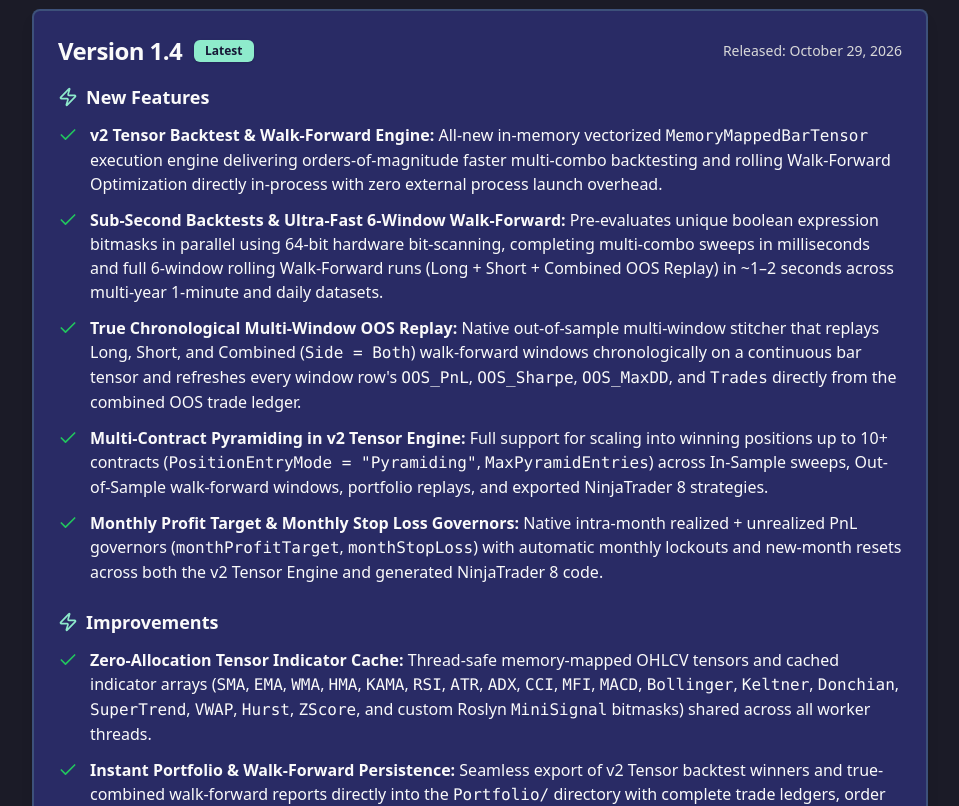
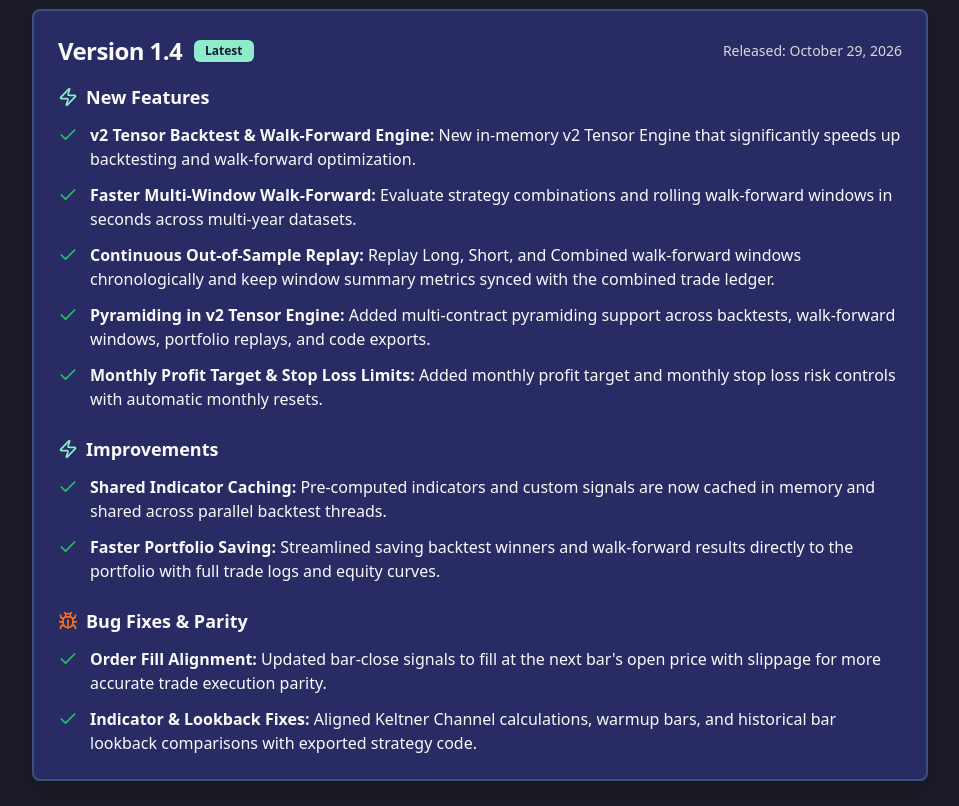
Before and after one commit to JacobAmaral/stratgen, a Next.js app: page /changelog in a window 1280 px wide. Shown: the part 440-1246 px from the top of the page, without its empty margins (160-1119 px from the left). Built offline with nearby package versions, Linux system fonts and the light colour scheme.

Commit message:
Simplify v1.4 website and changelog copy

```diff
--- a/src/pages/changelog.tsx
+++ b/src/pages/changelog.tsx
@@ -128,31 +128,31 @@ export default function Changelog() {
                                         <li className="flex items-start gap-3">
                                             <CheckIcon className="h-5 w-5 text-green-500 flex-shrink-0 mt-0.5" />
                                             <div>
-                                                <strong>v2 Tensor Backtest &amp; Walk-Forward Engine:</strong> All-new in-memory vectorized <code>MemoryMappedBarTensor</code> execution engine delivering orders-of-magnitude faster multi-combo backtesting and rolling Walk-Forward Optimization directly in-process with zero external process launch overhead.
-                                            </div>
-                                        </li>
-                                        <li className="flex items-start gap-3">
-                                            <CheckIcon className="h-5 w-5 text-green-500 flex-shrink-0 mt-0.5" />
-                                            <div>
-                                                <strong>Sub-Second Backtests &amp; Ultra-Fast 6-Window Walk-Forward:</strong> Pre-evaluates unique boolean expression bitmasks in parallel using 64-bit hardware bit-scanning, completing multi-combo sweeps in milliseconds and full 6-window rolling Walk-Forward runs (Long + Short + Combined OOS Replay) in ~1–2 seconds across multi-year 1-minute and daily datasets.
-                                            </div>
-                                        </li>
-                                        <li className="flex items-start gap-3">
-                                            <CheckIcon className="h-5 w-5 text-green-500 flex-shrink-0 mt-0.5" />
-                                            <div>
-                                                <strong>True Chronological Multi-Window OOS Replay:</strong> Native out-of-sample multi-window stitcher that replays Long, Short, and Combined (<code>Side = Both</code>) walk-forward windows chronologically on a continuous bar tensor and refreshes every window row&apos;s <code>OOS_PnL</code>, <code>OOS_Sharpe</code>, <code>OOS_MaxDD</code>, and <code>Trades</code> directly from the combined OOS trade ledger.
-                                            </div>
-                                        </li>
-                                        <li className="flex items-start gap-3">
-                                            <CheckIcon className="h-5 w-5 text-green-500 flex-shrink-0 mt-0.5" />
-                                            <div>
-                                                <strong>Multi-Contract Pyramiding in v2 Tensor Engine:</strong> Full support for scaling into winning positions up to 10+ contracts (<code>PositionEntryMode = &quot;Pyramiding&quot;</code>, <code>MaxPyramidEntries</code>) across In-Sample sweeps, Out-of-Sample walk-forward windows, portfolio replays, and exported NinjaTrader 8 strategies.
-                                            </div>
-                                        </li>
-                                        <li className="flex items-start gap-3">
-                                            <CheckIcon className="h-5 w-5 text-green-500 flex-shrink-0 mt-0.5" />
-                                            <div>
-                                                <strong>Monthly Profit Target &amp; Monthly Stop Loss Governors:</strong> Native intra-month realized + unrealized PnL governors (<code>monthProfitTarget</code>, <code>monthStopLoss</code>) with automatic monthly lockouts and new-month resets across both the v2 Tensor Engine and generated NinjaTrader 8 code.
+                                                <strong>v2 Tensor Backtest &amp; Walk-Forward Engine:</strong> New in-memory v2 Tensor Engine that significantly speeds up backtesting and walk-forward optimization.
+                                            </div>
+                                        </li>
+                                        <li className="flex items-start gap-3">
+                                            <CheckIcon className="h-5 w-5 text-green-500 flex-shrink-0 mt-0.5" />
+                                            <div>
+                                                <strong>Faster Multi-Window Walk-Forward:</strong> Evaluate strategy combinations and rolling walk-forward windows in seconds across multi-year datasets.
+                                            </div>
+                                        </li>
+                                        <li className="flex items-start gap-3">
+                                            <CheckIcon className="h-5 w-5 text-green-500 flex-shrink-0 mt-0.5" />
+                                            <div>
+                                                <strong>Continuous Out-of-Sample Replay:</strong> Replay Long, Short, and Combined walk-forward windows chronologically and keep window summary metrics synced with the combined trade ledger.
+                                            </div>
+                                        </li>
+                                        <li className="flex items-start gap-3">
+                                            <CheckIcon className="h-5 w-5 text-green-500 flex-shrink-0 mt-0.5" />
+                                            <div>
+                                                <strong>Pyramiding in v2 Tensor Engine:</strong> Added multi-contract pyramiding support across backtests, walk-forward windows, portfolio replays, and code exports.
+                                            </div>
+                                        </li>
+                                        <li className="flex items-start gap-3">
+                                            <CheckIcon className="h-5 w-5 text-green-500 flex-shrink-0 mt-0.5" />
+                                            <div>
+                                                <strong>Monthly Profit Target &amp; Stop Loss Limits:</strong> Added monthly profit target and monthly stop loss risk controls with automatic monthly resets.
                                             </div>
                                         </li>
                                     </ul>
@@ -167,13 +167,13 @@ export default function Changelog() {
                                         <li className="flex items-start gap-3">
                                             <CheckIcon className="h-5 w-5 text-green-500 flex-shrink-0 mt-0.5" />
                                             <div>
-                                                <strong>Zero-Allocation Tensor Indicator Cache:</strong> Thread-safe memory-mapped OHLCV tensors and cached indicator arrays (<code>SMA</code>, <code>EMA</code>, <code>WMA</code>, <code>HMA</code>, <code>KAMA</code>, <code>RSI</code>, <code>ATR</code>, <code>ADX</code>, <code>CCI</code>, <code>MFI</code>, <code>MACD</code>, <code>Bollinger</code>, <code>Keltner</code>, <code>Donchian</code>, <code>SuperTrend</code>, <code>VWAP</code>, <code>Hurst</code>, <code>ZScore</code>, and custom Roslyn <code>MiniSignal</code> bitmasks) shared across all worker threads.
-                                            </div>
-                                        </li>
-                                        <li className="flex items-start gap-3">
-                                            <CheckIcon className="h-5 w-5 text-green-500 flex-shrink-0 mt-0.5" />
-                                            <div>
-                                                <strong>Instant Portfolio &amp; Walk-Forward Persistence:</strong> Seamless export of v2 Tensor backtest winners and true-combined walk-forward reports directly into the <code>Portfolio/</code> directory with complete trade ledgers, order logs, and equity curves.
+                                                <strong>Shared Indicator Caching:</strong> Pre-computed indicators and custom signals are now cached in memory and shared across parallel backtest threads.
+                                            </div>
+                                        </li>
+                                        <li className="flex items-start gap-3">
+                                            <CheckIcon className="h-5 w-5 text-green-500 flex-shrink-0 mt-0.5" />
+                                            <div>
+                                                <strong>Faster Portfolio Saving:</strong> Streamlined saving backtest winners and walk-forward results directly to the portfolio with full trade logs and equity curves.
                                             </div>
                                         </li>
                                     </ul>
@@ -188,13 +188,13 @@ export default function Changelog() {
                                         <li className="flex items-start gap-3">
                                             <CheckIcon className="h-5 w-5 text-green-500 flex-shrink-0 mt-0.5" />
                                             <div>
-                                                <strong>100% NinjaTrader 8 Next-Bar Open Fill Parity:</strong> Aligned <code>Calculate.OnBarClose</code> market-order execution so entry and exit signals evaluated at bar close fill at the next bar&apos;s Open (clamped to <code>[Low, High]</code> with tick slippage), matching NinjaTrader 8 trade timestamps, fill prices, and PnL 1-to-1.
-                                            </div>
-                                        </li>
-                                        <li className="flex items-start gap-3">
-                                            <CheckIcon className="h-5 w-5 text-green-500 flex-shrink-0 mt-0.5" />
-                                            <div>
-                                                <strong>Keltner Channel &amp; Lagged Price-vs-Indicator Parity:</strong> Aligned <code>KeltnerUpper</code>/<code>KeltnerLower</code> with NinjaTrader 8&apos;s <code>Typical Price + SMA(Range, period)</code> definition, matched <code>BarsRequiredToTrade = 1</code> warmup gating, and synchronized lagged OHLCV-to-indicator comparisons (e.g. <code>PrevClose1 &gt; SMA(5)[1]</code>).
+                                                <strong>Order Fill Alignment:</strong> Updated bar-close signals to fill at the next bar&apos;s open price with slippage for more accurate trade execution parity.
+                                            </div>
+                                        </li>
+                                        <li className="flex items-start gap-3">
+                                            <CheckIcon className="h-5 w-5 text-green-500 flex-shrink-0 mt-0.5" />
+                                            <div>
+                                                <strong>Indicator &amp; Lookback Fixes:</strong> Aligned Keltner Channel calculations, warmup bars, and historical bar lookback comparisons with exported strategy code.
                                             </div>
                                         </li>
                                     </ul>
--- a/src/pages/index.tsx
+++ b/src/pages/index.tsx
@@ -96,7 +96,7 @@ const features = [
   {
     icon: <ZapIcon className="h-10 w-10 text-primary" />,
     title: "v2 Tensor Backtest & Walk-Forward Engine",
-    description: "Run multi-combo backtest sweeps in milliseconds and 6-window rolling Walk-Forward Optimizations in ~1–2 seconds with our in-memory vectorized MemoryMappedBarTensor engine and 100% NinjaTrader 8 execution parity."
+    description: "Run backtests and multi-window walk-forward optimizations in seconds with our new v2 Tensor Engine for fast, accurate strategy testing."
   },
   {
     icon: <ZapIcon className="h-10 w-10 text-primary" />,
@@ -391,7 +391,7 @@ export default function Home() {
             <div className="grid grid-cols-1 lg:grid-cols-2 gap-12 items-center">
               <div className="space-y-6">
                 <Badge variant="outline" className="px-3 py-1 text-sm bg-primary/10 border-primary/20 text-primary">
-                  Version 1.4 Available Now — Ultra-Fast v2 Tensor Engine
+                  Version 1.4 Available Now
                 </Badge>
                 <h1 className="text-4xl md:text-5xl lg:text-6xl font-bold tracking-tight">
                   Algorithmic Trading & Backtesting with <span className="text-primary">StratGen</span>
--- a/src/pages/what-is-stratgen.tsx
+++ b/src/pages/what-is-stratgen.tsx
@@ -212,9 +212,9 @@ export default function WhatIsStratGen() {
                     <div className="flex items-start gap-4">
                       <TrendingUpIcon className="h-6 w-6 text-primary mt-1 flex-shrink-0" />
                       <div>
-                        <h3 className="text-lg font-semibold mb-2">Institutional-Grade v2 Tensor Backtesting &amp; Walk-Forward</h3>
+                        <h3 className="text-lg font-semibold mb-2">Institutional-Grade Backtesting &amp; Walk-Forward</h3>
                         <p className="text-muted-foreground">
-                          Powered by our in-memory vectorized v2 Tensor Engine, StratGen evaluates multi-combo backtest sweeps in milliseconds and multi-window rolling Walk-Forward Optimizations in seconds—complete with realistic slippage modeling, commission calculations, multi-contract pyramiding, monthly PnL governors, and 100% NinjaTrader 8 execution parity.
+                          Powered by our v2 Tensor Engine, StratGen runs backtests and multi-window walk-forward optimizations in seconds—complete with realistic slippage modeling, commission calculations, pyramiding, and detailed performance metrics.
                         </p>
                       </div>
                     </div>
```
Also changed, not shown: public/llms-full.txt, public/llms.txt.
